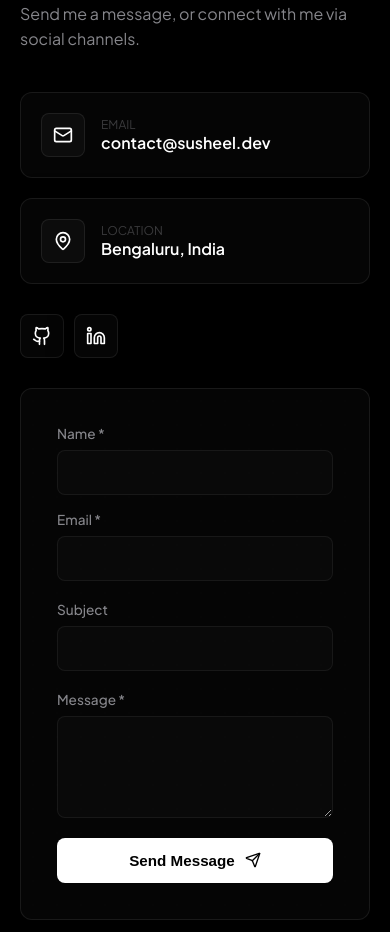
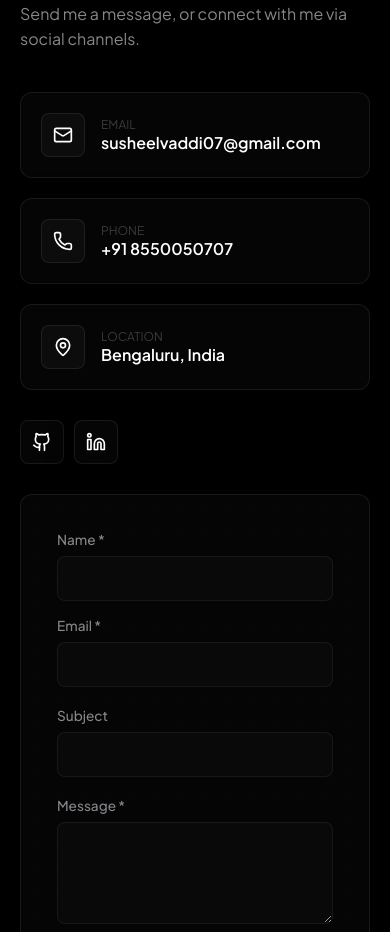
Before and after one commit to SusheelVaddi/Portfolio, a React (Vite) app: page / in a window 390 px wide. Shown: the part 7746-8678 px from the top of the page. Built offline with nearby package versions, Linux system fonts and the light colour scheme.

Commit message:
Update contact details: add Phone number and update Email

```diff
--- a/src/components/Contact.tsx
+++ b/src/components/Contact.tsx
@@ -1,6 +1,6 @@
 import { useState, type FormEvent } from 'react';
 import { motion, AnimatePresence } from 'framer-motion';
-import { Send, Mail, MapPin, CheckCircle } from 'lucide-react';
+import { Send, Mail, MapPin, CheckCircle, Phone } from 'lucide-react';
 
 const GithubIcon = ({ size = 20 }: { size?: number }) => (
   <svg xmlns="http://www.w3.org/2000/svg" width={size} height={size} viewBox="0 0 24 24" fill="none" stroke="currentColor" strokeWidth="2" strokeLinecap="round" strokeLinejoin="round">
@@ -91,8 +91,34 @@ export default function Contact() {
                 </div>
                 <div>
                   <span style={{ display: 'block', fontSize: '0.75rem', color: 'var(--text-muted)', textTransform: 'uppercase' }}>Email</span>
-                  <a href="mailto:contact@susheel.dev" style={{ color: '#ffffff', textDecoration: 'none', fontWeight: 600 }}>
-                    contact@susheel.dev
+                  <a href="mailto:susheelvaddi07@gmail.com" style={{ color: '#ffffff', textDecoration: 'none', fontWeight: 600 }}>
+                    susheelvaddi07@gmail.com
+                  </a>
+                </div>
+              </div>
+
+              {/* Info row 1b: Phone */}
+              <div
+                className="glass-panel"
+                style={{ padding: '20px', display: 'flex', alignItems: 'center', gap: '16px' }}
+              >
+                <div style={{
+                  width: '44px',
+                  height: '44px',
+                  borderRadius: '8px',
+                  backgroundColor: 'rgba(255, 255, 255, 0.03)',
+                  border: '1px solid rgba(255, 255, 255, 0.08)',
+                  display: 'flex',
+                  alignItems: 'center',
+                  justifyContent: 'center',
+                  color: 'var(--text-white)'
+                }}>
+                  <Phone size={20} />
+                </div>
+                <div>
+                  <span style={{ display: 'block', fontSize: '0.75rem', color: 'var(--text-muted)', textTransform: 'uppercase' }}>Phone</span>
+                  <a href="tel:+918550050707" style={{ color: '#ffffff', textDecoration: 'none', fontWeight: 600 }}>
+                    +91 8550050707
                   </a>
                 </div>
               </div>
```
